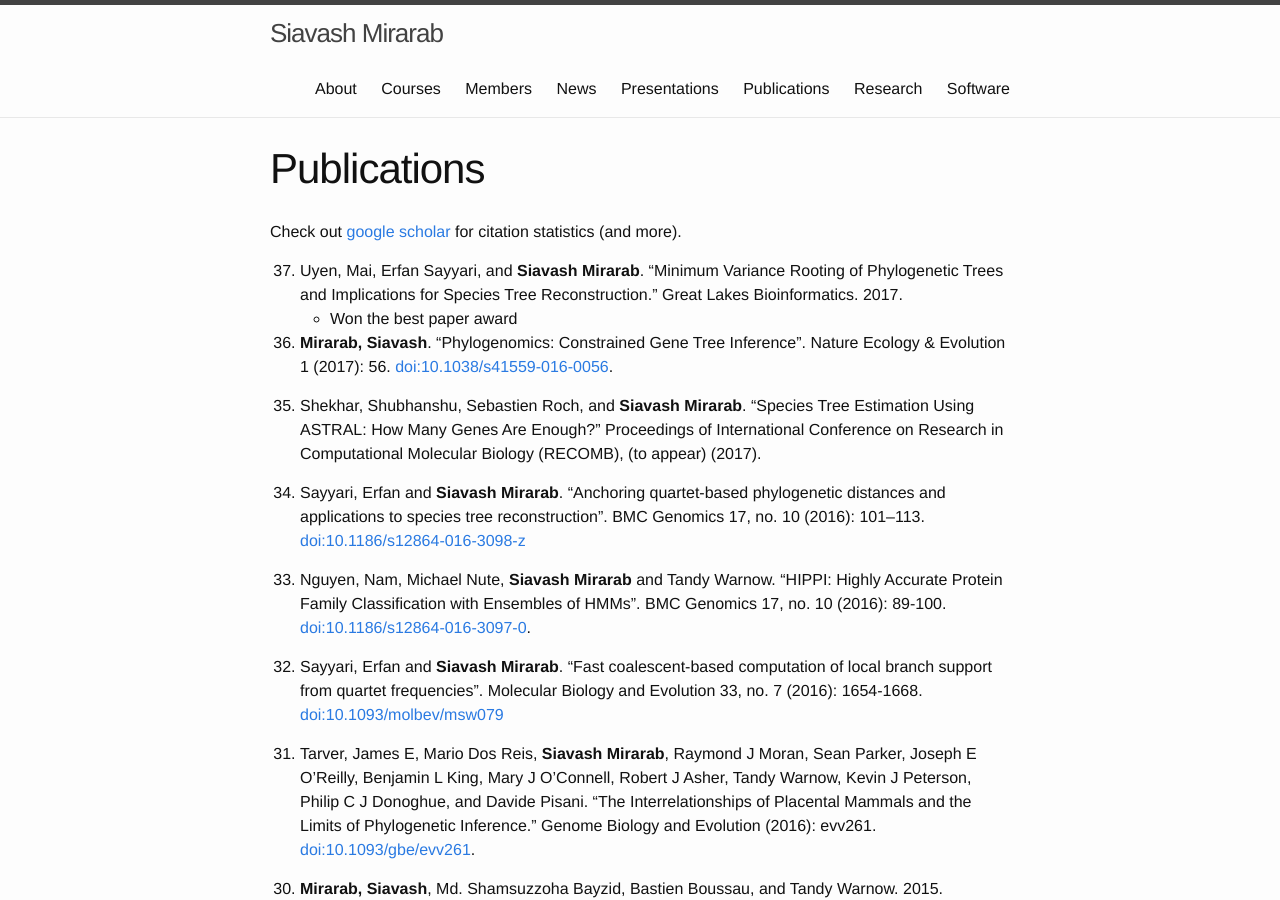
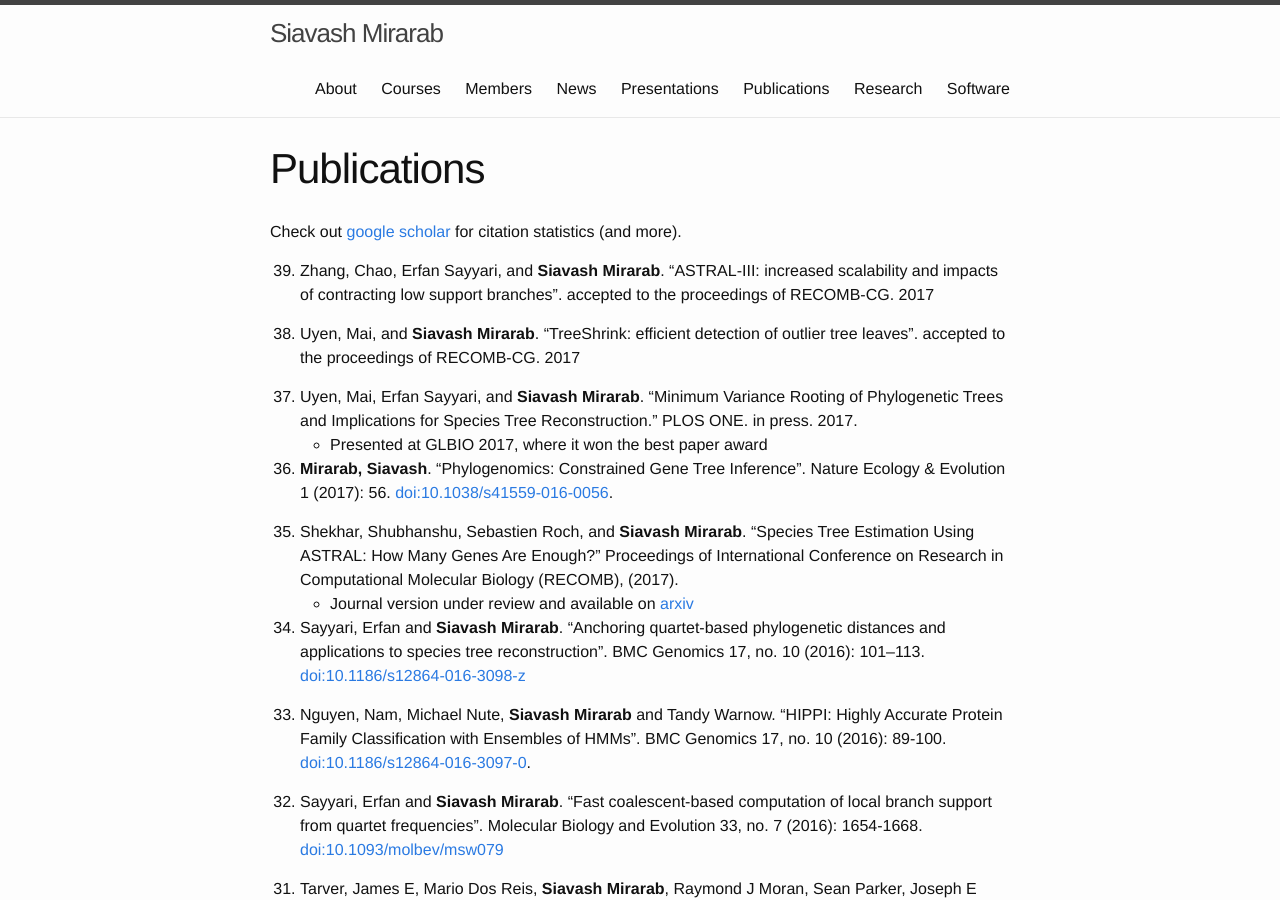
Before and after one commit to smirarab/website, a Jekyll site: the page built from publications.md, in a window 1280 px wide and 900 px high. Built offline with Jekyll 4.4.1, drawn with Linux system fonts in a browser that asks for light colours.

Commit message:
update pub

```diff
--- a/publications.md
+++ b/publications.md
@@ -5,12 +5,18 @@ title: Publications
 
 Check out [google scholar](http://scholar.google.com/citations?user=uxSj18QAAAAJ&hl=en) for citation statistics (and more).
 
-0. Uyen, Mai, Erfan Sayyari, and **Siavash Mirarab**. “Minimum Variance Rooting of Phylogenetic Trees and Implications for Species Tree Reconstruction.” Great Lakes Bioinformatics. 2017.
-   * Won the best paper award
+
+0. Zhang, Chao, Erfan Sayyari, and **Siavash Mirarab**.  “ASTRAL-III: increased scalability and impacts of contracting low support branches”. accepted to the proceedings of RECOMB-CG. 2017
+
+0. Uyen, Mai, and **Siavash Mirarab**.  “TreeShrink: efficient detection of outlier tree leaves”. accepted to the proceedings of RECOMB-CG. 2017
+
+0. Uyen, Mai, Erfan Sayyari, and **Siavash Mirarab**. “Minimum Variance Rooting of Phylogenetic Trees and Implications for Species Tree Reconstruction.” PLOS ONE. in press. 2017.
+   * Presented at GLBIO 2017, where it won the best paper award
 
 0. **Mirarab, Siavash**. “Phylogenomics: Constrained Gene Tree Inference”. Nature Ecology & Evolution 1 (2017): 56. [doi:10.1038/s41559-016-0056](http://www.nature.com/articles/s41559-016-0056).
 
-0. Shekhar, Shubhanshu, Sebastien Roch, and **Siavash Mirarab**. “Species Tree Estimation Using ASTRAL: How Many Genes Are Enough?” Proceedings of International Conference on Research in Computational Molecular Biology (RECOMB), (to appear) (2017).
+0. Shekhar, Shubhanshu, Sebastien Roch, and **Siavash Mirarab**. “Species Tree Estimation Using ASTRAL: How Many Genes Are Enough?” Proceedings of International Conference on Research in Computational Molecular Biology (RECOMB), (2017).
+   * Journal version under review and available on [arxiv](https://arxiv.org/abs/1704.06831)
 
 0. Sayyari, Erfan and **Siavash Mirarab**. “Anchoring quartet-based phylogenetic distances and applications to species tree reconstruction”. BMC Genomics 17, no. 10  (2016):  101–113. [doi:10.1186/s12864-016-3098-z](http://doi.org/10.1186/s12864-016-3098-z)
 
```
